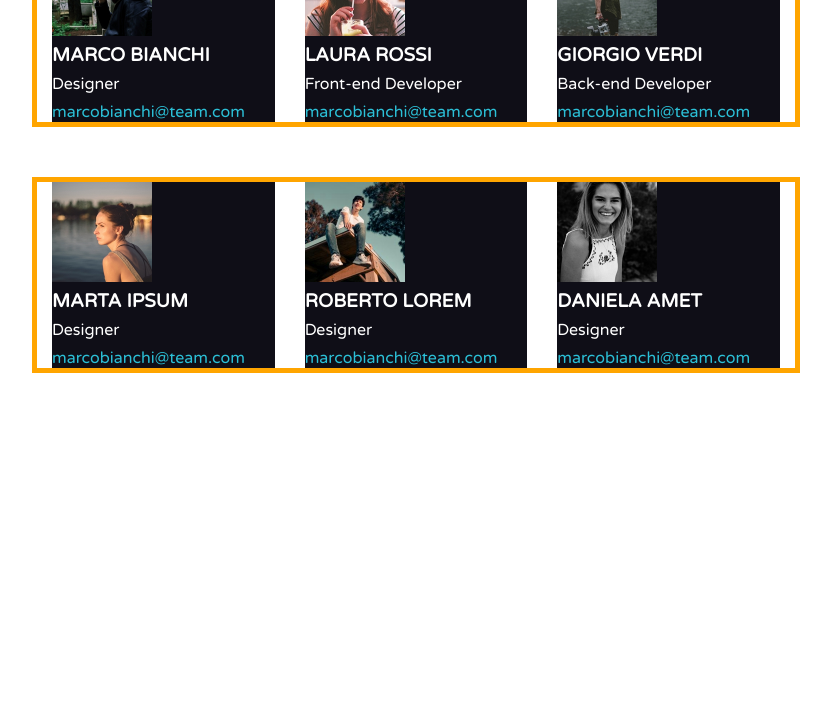
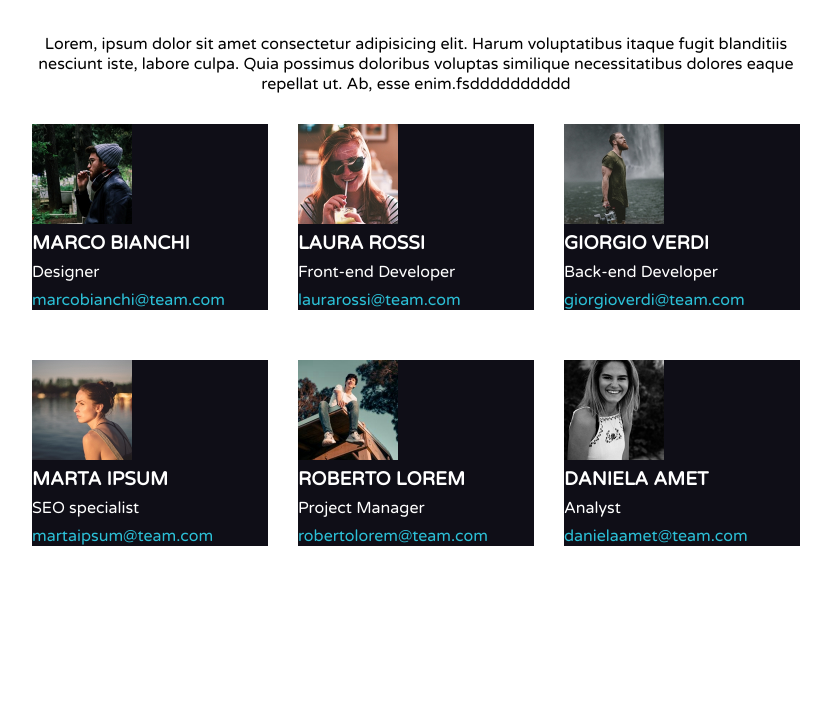
Before and after one commit to GianbaBotassi/html-css-float-cards, a plain HTML site: page index.html in a window 1280 px wide. Shown: the part 84-800 px from the top of the page, without its empty margins (224-1055 px from the left). Drawn offline with Linux system fonts and the light colour scheme.

Commit message:
Adjust header and negative row margin

```diff
--- a/css/style.css
+++ b/css/style.css
@@ -13,21 +13,29 @@ body{
 }
 .center-bloc{
     width: 60%;
-    margin: 15px auto;
+    margin: 30px auto;
 }
 
 /* Header rules */
-
+header{
+    text-align: center;
+}
+h1{
+    color: #e53170;
+    margin-bottom: 50px;
+}
+header p{
+    margin-bottom: 30px;
+}
 /* Main rules */
 .row{
     color: white;
-    border: solid orange 5px;
-    margin-bottom: 50px;
+    margin: 0 -15px 50px -15px;
 }
 .col{
     float: left;
     width: 33.33%;
-    padding: 0 15;
+    padding: 0 15px;
 
 }
 .card{
--- a/index.html
+++ b/index.html
@@ -11,10 +11,10 @@
 </head>
 <body>
     <div class="center-bloc">
-        <!-- <header>
+        <header>
         <h1>Meet Our Team</h1>
-        <p>Lorem ipsum dolor sit amet consectetur adipisicing elit. Quam, temporibus iure. Omnis debitis consectetur provident repellat amet doloremque eaque itaque laboriosam, commodi neque iure, exercitationem alias sequi, veniam cupiditate quae!</p>
-        </header> -->
+        <p>Lorem, ipsum dolor sit amet consectetur adipisicing elit. Harum voluptatibus itaque fugit blanditiis nesciunt iste, labore culpa. Quia possimus doloribus voluptas similique necessitatibus dolores eaque repellat ut. Ab, esse enim.fsdddddddddd </p>
+        </header>
         <main>
             <section class="row clearfix">
                 <div class="col">
@@ -33,7 +33,7 @@
                         <div class="item-descr">
                             <h3>LAURA ROSSI</h3>
                             <span>Front-end Developer</span>
-                             <a href="#">marcobianchi@team.com</a>
+                             <a href="#">laurarossi@team.com</a>
                         </div>
                     </div>
                 </div>
@@ -43,7 +43,7 @@
                         <div class="item-descr">
                             <h3>GIORGIO VERDI</h3>
                             <span>Back-end Developer</span>
-                             <a href="#">marcobianchi@team.com</a>
+                             <a href="#">giorgioverdi@team.com</a>
                         </div>
                     </div>
                 </div>
@@ -55,8 +55,8 @@
                         <img src="img/female2.png" alt="Female 2">
                         <div class="item-descr">
                             <h3>MARTA IPSUM</h3>
-                            <span>Designer</span>
-                             <a href="#">marcobianchi@team.com</a>
+                            <span>SEO specialist</span>
+                             <a href="#">martaipsum@team.com</a>
                         </div>
                     </div>
                 </div>
@@ -65,8 +65,8 @@
                         <img src="img/Male3.png" alt="Male 3">
                         <div class="item-descr">
                             <h3>ROBERTO LOREM</h3>
-                            <span>Designer</span>
-                             <a href="#">marcobianchi@team.com</a>
+                            <span>Project Manager</span>
+                             <a href="#">robertolorem@team.com</a>
                         </div>
                     </div>
                 </div>
@@ -75,8 +75,8 @@
                         <img src="img/female3.png" alt="Female 3">
                         <div class="item-descr">
                             <h3>DANIELA AMET</h3>
-                            <span>Designer</span>
-                             <a href="#">marcobianchi@team.com</a>
+                            <span>Analyst</span>
+                             <a href="#">danielaamet@team.com</a>
                         </div>
                     </div>
                 </div>
```
